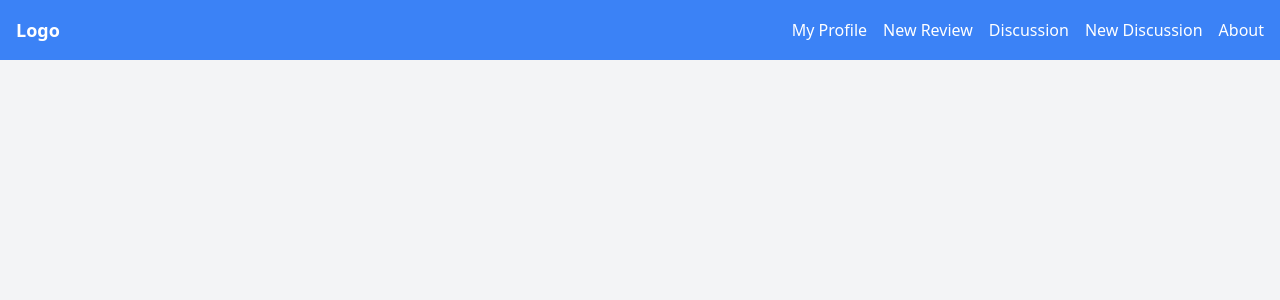
After one commit to layton-skidmore/SoundCanvas, a Django app: template main_app/templates/base.html in a window 1280 px wide. The commit adds this page. Shown: the top 300 px of the page. Run offline with Django 4.2, Linux system fonts and the light colour scheme; the template is opened without the code that fills it, so the values that code supplies are empty; some libraries are stand-ins or nearby versions.

Commit message:
add base.html

```diff
--- /dev/null
+++ b/main_app/templates/base.html
@@ -0,0 +1,33 @@
+{% load static %}
+
+<!DOCTYPE html>
+<html lang="en">
+<head>
+    <meta charset="UTF-8">
+    <meta name="viewport" content="width=device-width, initial-scale=1.0">
+    <meta http-equiv="X-UA-Compatible" content="ie=edge">
+    <title>Unit 3 Project title</title>
+    {% comment %} <link rel="stylesheet" type="text/css" href="{% static 'css/style.css' %}"> {% endcomment %}
+    <link href="https://cdn.jsdelivr.net/npm/tailwindcss@2.2.16/dist/tailwind.min.css" rel="stylesheet">
+    <script src="https://cdn.tailwindcss.com"></script>
+
+</head>
+
+<body class="bg-gray-100">
+    <nav class="bg-blue-500 p-4">
+        <div class="max-w-7xl mx-auto flex justify-between items-center">
+            <div class="text-white font-semibold text-lg">Logo</div>
+            <ul class="flex space-x-4">
+                <li><a href="#" class="text-white hover:underline">My Profile</a></li>
+                <li><a href="#" class="text-white hover:underline">New Review</a></li>
+                <li><a href="#" class="text-white hover:underline">Discussion</a></li>
+                <li><a href="#" class="text-white hover:underline">New Discussion</a></li>
+                <li><a href="#" class="text-white hover:underline">About</a></li>
+            </ul>
+        </div>
+    </nav>
+
+     {% block content %}
+     {% endblock %}
+</body>
+</html>
```
Also changed, not shown: main_app/templates/home.html (+11 -17 lines), main_app/static / css/style.css (added).
